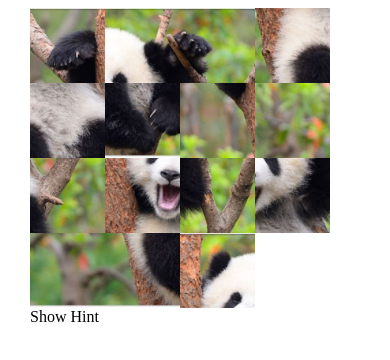
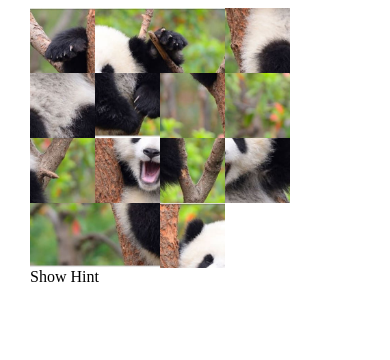
Before and after one commit to sureshprajapati076/panda-puzzle, an Angular app: page / in a window 390 px wide. Shown: the top 360 px of the page. Built offline with nearby package versions, Linux system fonts and the light colour scheme.

Commit message:
Panda Puzzle

```diff
--- a/src/app/app.component.css
+++ b/src/app/app.component.css
@@ -14,8 +14,8 @@
 
 @media screen and (max-width: 480px) {
      .block {
-     height: 75px;
-     width: 75px;
+     height: 65px;
+     width: 65px;
     }
     .container{
         width:330px;
```
Also changed, not shown: 22 other files (tests, documents, lock files or other folders).
